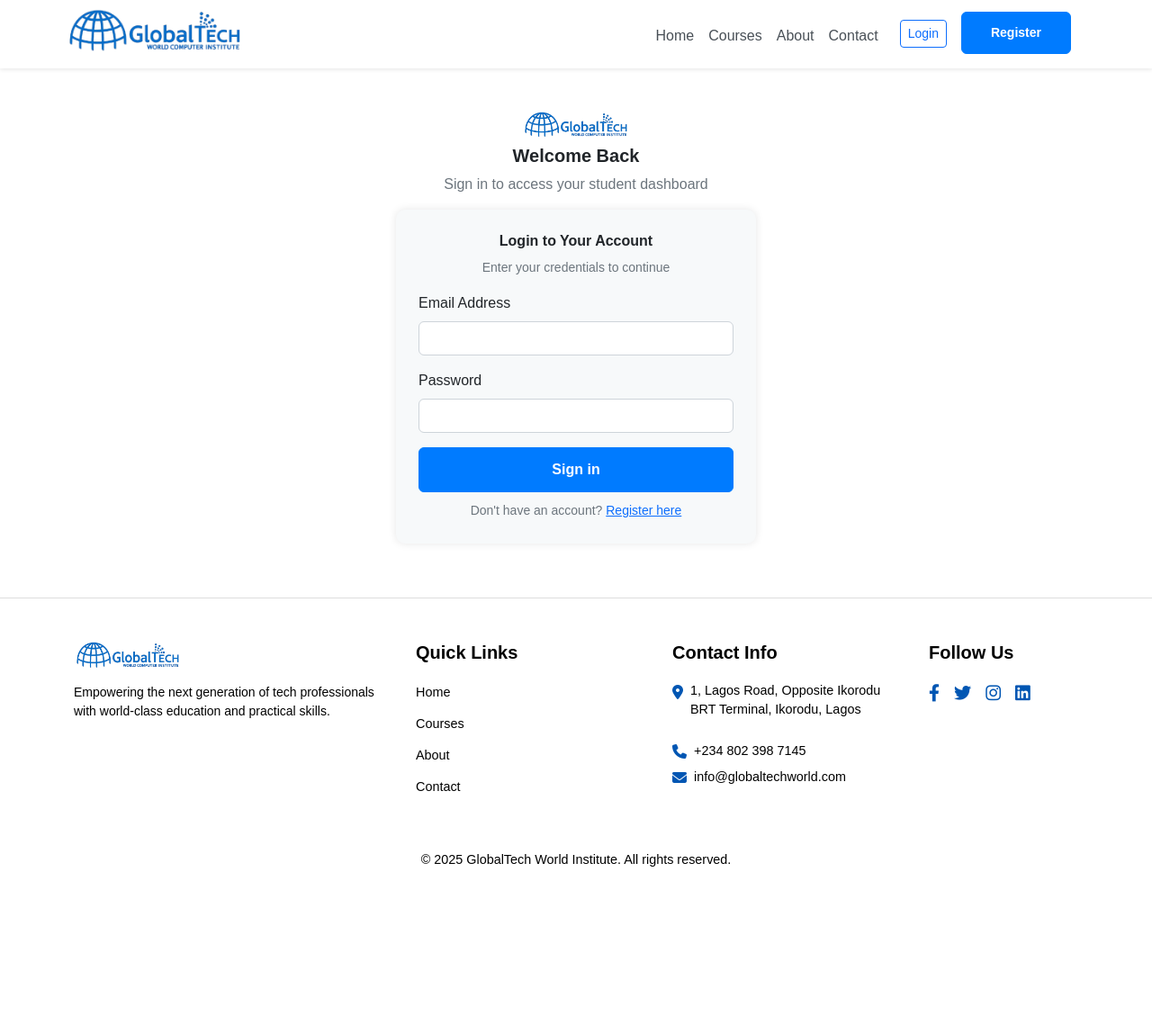
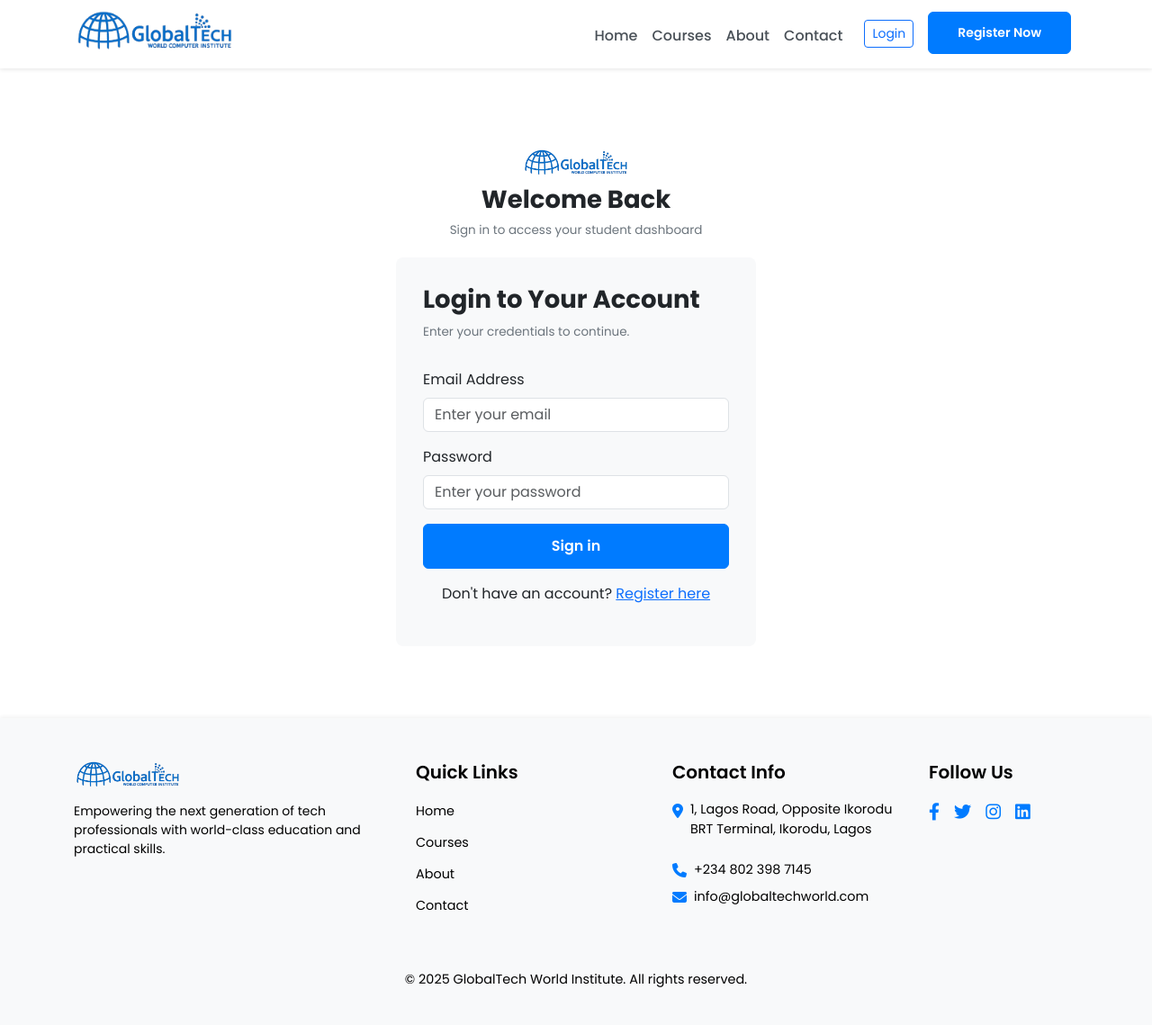
Before and after one commit to Asogbon1/GlobalTech-Website, a PHP site: page /pages/login.html in a window 1280 px wide. Shown: the whole page at 90% size. Before the commit the page ends 963 px from the top, so only its background shows below. Run offline with PHP 8.4, Linux system fonts and the light colour scheme.

Commit message:
Completed login page design and functionality

```diff
--- a/assets/css/style.css
+++ b/assets/css/style.css
@@ -29,6 +29,7 @@ body {
     font-size: 1.1rem;
     color: #212529 !important;
 }
+
 
 .logo-icon {
     width: 180px;
@@ -364,6 +365,7 @@ body {
     padding: 4rem 0;
     text-align: center;
     font-family: 'Segoe UI', 'Helvetica Neue', sans-serif;
+    margin-bottom: -50px;
 }
 
 .online-classes-banner .video-icon {
@@ -402,7 +404,7 @@ body {
 
 /* Footer */
 footer {
-    background-color: white;
+    background-color: #f8f9fa;
     color: black;
     padding: 3rem 0 1.5rem;
 }
@@ -457,14 +459,16 @@ footer ul li {
 
 footer .social-links a,
 footer .d-flex.gap-3 a {
-  color: #007bff; /* Bootstrap blue */
-  font-size: 1.2rem;
-  transition: color 0.3s ease;
+    color: #007bff;
+    /* Bootstrap blue */
+    font-size: 1.2rem;
+    transition: color 0.3s ease;
 }
 
 footer .social-links a:hover,
 footer .d-flex.gap-3 a:hover {
-  color: #0056b3; /* darker blue on hover */
+    color: #0056b3;
+    /* darker blue on hover */
 }
 
 .star {
@@ -639,3 +643,58 @@ iframe[src*="tawk.to"] {
 
 
 /* === GlobalTech: Index Page Styles End === */
+
+
+/* === GlobalTech: Login Page Styles Start === */
+.login-logo {
+    max-width: 120px;
+    display: block;
+    margin: 5% auto 0 auto;
+    /* centers horizontally */
+}
+
+.login-container {
+    max-width: 400px;
+    margin: 80px auto;
+    padding: 30px;
+    background-color: #f8f9fa;
+    border-radius: 8px;
+    /* box-shadow: 0 0 10px rgba(0, 0, 0, 0.1); */
+}
+
+.form-head {
+    margin-bottom: -60px;
+    margin-top: 90px;
+}
+
+.form-head h2 {
+    font-weight: bold;
+    text-align: center;
+    font-size: 27.5px;
+    padding-top: 10px;
+}
+
+.form-head p {
+    color: #6c757d;
+    font-size: 13.5px;
+    text-align: center;
+}
+
+.login-title {
+    font-weight: bold;
+    margin-bottom: 10px;
+    text-align: left;
+    font-size: 27.5px;
+}
+
+.subtitle {
+    color: #6c757d;
+    margin-bottom: 30px;
+    text-align: left;
+    font-size: 13.5px;
+}
+
+.login-footer {
+    background-color: #f8f9fa;
+    box-shadow: 0 -2px 4px rgba(0, 0, 0, 0.051);
+}
--- a/index.html
+++ b/index.html
@@ -65,7 +65,7 @@
                     </li>
                     <li class="nav-item">
                         <a class="nav-link" href="register.html" data-testid="button-register">
-                            <button class="btn btn-primary btn-sm">Register</button>
+                            <button class="btn btn-primary btn-sm">Register Now</button>
                         </a>
                     </li>
                 </ul>
--- a/pages/login.html
+++ b/pages/login.html
@@ -1,29 +1,44 @@
 <!DOCTYPE html>
+<link rel="icon" type="GlobalTech-Logo/" href="../assets/images/GlobalTech-L.png">
 <html lang="en">
+
 <head>
     <meta charset="UTF-8">
     <meta name="viewport" content="width=device-width, initial-scale=1.0">
-    <link rel="stylesheet" href="../assets/bootstrap-5.2.3-dist/css/bootstrap.css">
-    <link rel="stylesheet" href="../assets/bootstrap-5.2.3-dist/css/bootstrap.min.css">
+    <title>GlobalTech World Institute - Login Page</title>
+    <meta name="description"
+        content="Learn in-demand tech skills from industry experts at GlobalTech World Institute. Offering Full-Stack Development, Mobile App Development, Data Science courses and more. Join 100K+ students today.">
+    <meta property="og:title" content="GlobalTech World Institute - Tech Education Excellence">
+    <meta property="og:description"
+        content="Start your journey to a rewarding career in technology. Expert instructors, flexible learning, and career support.">
+    <meta property="og:type" content="website">
+    <link rel="stylesheet" href="https://cdnjs.cloudflare.com/ajax/libs/font-awesome/6.4.0/css/all.min.css">
+
+
+    <!-- Bootstrap 5 CSS -->
+    <link href="https://cdn.jsdelivr.net/npm/bootstrap@5.3.2/dist/css/bootstrap.min.css" rel="stylesheet">
+    <!-- Font Awesome -->
     <link rel="stylesheet" href="../assets/fontawesome/css/all.css">
     <link rel="stylesheet" href="../assets/fontawesome/css/all.min.css">
+    <!-- Google Fonts - Poppins -->
+    <link href="https://fonts.googleapis.com/css2?family=Poppins:wght@300;400;500;600;700;800&display=swap"
+        rel="stylesheet">
 
-    <link rel="stylesheet" href="style.css">
-    <link rel="stylesheet" href="assets/css/style.css">
-    <title>Document</title>
+    <!-- Custom CSS -->
+    <link rel="stylesheet" href="../assets/css/style.css">
 </head>
+<header>
+    <!-- Navbar -->
     <nav class="navbar navbar-expand-lg navbar-light sticky-top">
         <div class="container">
             <a class="navbar-brand d-flex align-items-center" href="#" data-testid="navbar-brand">
                 <div class="logo-icon">
-                    <img src="../assets/images/GlobalTech.png" alt="" width="200">
+                    <img src="../assets/images/GlobalTech.png" alt=""
+                        style="width: 100%; height: 100%; object-fit: contain;">
                 </div>
             </a>
-            <!--<button class="navbar-toggler" type="button" data-bs-toggle="collapse" data-bs-target="#navbarNav"
+            <button class="navbar-toggler" type="button" data-bs-toggle="collapse" data-bs-target="#navbarNav"
                 data-testid="button-menu-toggle">
-                <span class="navbar-toggler-icon"></span>
-            </button>-->
-            <button class="navbar-toggler" type="button" data-bs-toggle="collapse" data-bs-target="#navbarNav">
                 <span class="navbar-toggler-icon"></span>
             </button>
             <div class="collapse navbar-collapse" id="navbarNav">
@@ -47,46 +62,48 @@
                     </li>
                     <li class="nav-item">
                         <a class="nav-link" href="register.html" data-testid="button-register">
-                            <button class="btn btn-primary btn-sm">Register</button>
+                            <button class="btn btn-primary btn-sm">Register Now</button>
                         </a>
                     </li>
                 </ul>
             </div>
         </div>
     </nav>
+</header>
+
 <body>
-     <div class="text-center mt-5">
-    <img src="../assets/images/GlobalTech.png" alt="GlobalTech Logo" width="120" >
-    <h5 class="mt-2 fw-bold">Welcome Back</h5>
-    <p class="text-muted">Sign in to access your student dashboard</p>
-
-    <div class="login-card">
-      <h6 class="fw-bold">Login to Your Account</h6>
-      <small class="text-muted">Enter your credentials to continue</small>
-
-      <form class="mt-3">
+    <div class="form-head">
+        <img src="../assets/images/GlobalTech.png" alt="GlobalTech Logo" class="login-logo">
+        <h2>Welcome Back</h2>
+        <p>Sign in to access your student dashboard</p>
+    </div>
+    <div class="login-container text-center">
+        <h2 class="login-title">Login to Your Account</h2>
+        <p class="subtitle">Enter your credentials to continue.</p>
+        <form>
             <div class="mb-3 text-start">
-          <label class="form-label">Email Address</label>
-          <input type="email" class="form-control">
+                <label for="email" class="form-label">Email Address</label>
+                <input type="email" class="form-control" id="email" placeholder="Enter your email">
             </div>
             <div class="mb-3 text-start">
-          <label class="form-label">Password</label>
-          <input type="password" class="form-control">
+                <label for="password" class="form-label">Password</label>
+                <input type="password" class="form-control" id="password" placeholder="Enter your password">
             </div>
-        <button class="btn btn-primary w-100">Sign in</button>
-        <div class="text-center mt-2">
-          <small class="text-muted">Don't have an account? <a href="#">Register here</a></small>
+            <button type="submit" class="btn btn-primary w-100">Sign in</button>
+        </form>
+        <p class="mt-3">
+            Don't have an account? <a href="#">Register here</a>
+        </p>
     </div>
-      </form>
-    </div>
-  </div>
+
+
 </body>
 <!-- Footer -->
-    <footer class="footer mt-5">
+<footer class="footer mt-5 login-footer">
     <div class="container">
         <div class="row justify-content-between align-items-start">
             <div class="col-lg-4 col-md-6 mb-4 footer-brand">
-                    <img src="../assets/images/GlobalTech.png" alt="GlobalTech Logo" class="footer-logo" width="200">
+                <img src="../assets/images/GlobalTech.png" alt="GlobalTech Logo" class="footer-logo">
                 <p>
                     Empowering the next generation of tech professionals with world-class education
                     and practical skills.
@@ -95,7 +112,7 @@
 
             <div class="col-lg-3 col-md-6 mb-4">
                 <h5>Quick Links</h5>
-                    <ul style="list-style: none;">
+                <ul>
                     <li><a href="#">Home</a></li>
                     <li><a href="#">Courses</a></li>
                     <li><a href="#">About</a></li>
@@ -107,27 +124,27 @@
                 <h5>Contact Info</h5>
                 <ul class="list-unstyled">
                     <li class="d-flex align-items-start mb-2">
-                            <i class="fas fa-map-marker-alt me-2 mt-1" style="color:  #0056b3;"></i>
+                        <i class="fas fa-map-marker-alt me-2 mt-1"></i>
                         <p>1, Lagos Road, Opposite Ikorodu BRT Terminal, Ikorodu, Lagos</p>
                     </li>
                     <li class="d-flex align-items-center mb-2">
-                            <i class="fas fa-phone me-2" style="color:  #0056b3;"></i>
+                        <i class="fas fa-phone me-2"></i>
                         <a href="tel:+2348023987145">+234 802 398 7145</a>
                     </li>
                     <li class="d-flex align-items-center">
-                            <i class="fas fa-envelope me-2" style="color:  #0056b3;"></i>
+                        <i class="fas fa-envelope me-2"></i>
                         <a href="mailto:info@globaltechworld.com">info@globaltechworld.com</a>
                     </li>
                 </ul>
             </div>
 
-                <div class="col-lg-2 col-md-6 mb-4" >
+            <div class="col-lg-2 col-md-6 mb-4">
                 <h5>Follow Us</h5>
-                    <div class="d-flex gap-3" >
-                        <a href="#"><i class="fab fa-facebook-f" style="color:  #0056b3;"></i></a>
-                        <a href="#"><i class="fab fa-twitter" style="color:  #0056b3;"></i></a>
-                        <a href="#"><i class="fab fa-instagram" style="color:  #0056b3;"></i></a>
-                        <a href="#"><i class="fab fa-linkedin" style="color:  #0056b3;"></i></a>
+                <div class="d-flex gap-3">
+                    <a href="#"><i class="fab fa-facebook-f"></i></a>
+                    <a href="#"><i class="fab fa-twitter"></i></a>
+                    <a href="#"><i class="fab fa-instagram"></i></a>
+                    <a href="#"><i class="fab fa-linkedin"></i></a>
                 </div>
             </div>
         </div>
@@ -137,4 +154,5 @@
         </div>
     </div>
 </footer>
+
 </html>
--- a/pages/style.css
+++ /dev/null
@@ -1,33 +0,0 @@
-
- .login-card {
-      max-width: 400px;
-      margin: 60px auto;
-      background: #f7f9fa;
-      border-radius: 10px;
-      box-shadow: 0 0 10px rgba(0,0,0,0.1);
-      padding: 25px;
-      margin-top: 12px;
- }
- footer {
-      background-color: #f7f9fa;
-      padding: 40px 0;
-      border-top: 1px solid #ddd;
-    }
-    footer a {
-      text-decoration: none;
-      transition: color 0.3s ease;
-      color: #948c8c;
-    }
-    footer a:hover {
-      /*text-decoration: underline;*/
-      color: #10161d;
-
-    }
-    footer p{
-        color: #948c8c;
-    }
-     .social-icons a {
-      margin-right: 10px;
-      color: #007bff;
-      font-size: 20px;
-    }
```
Lines whose indentation alone changed are shown as unchanged.
